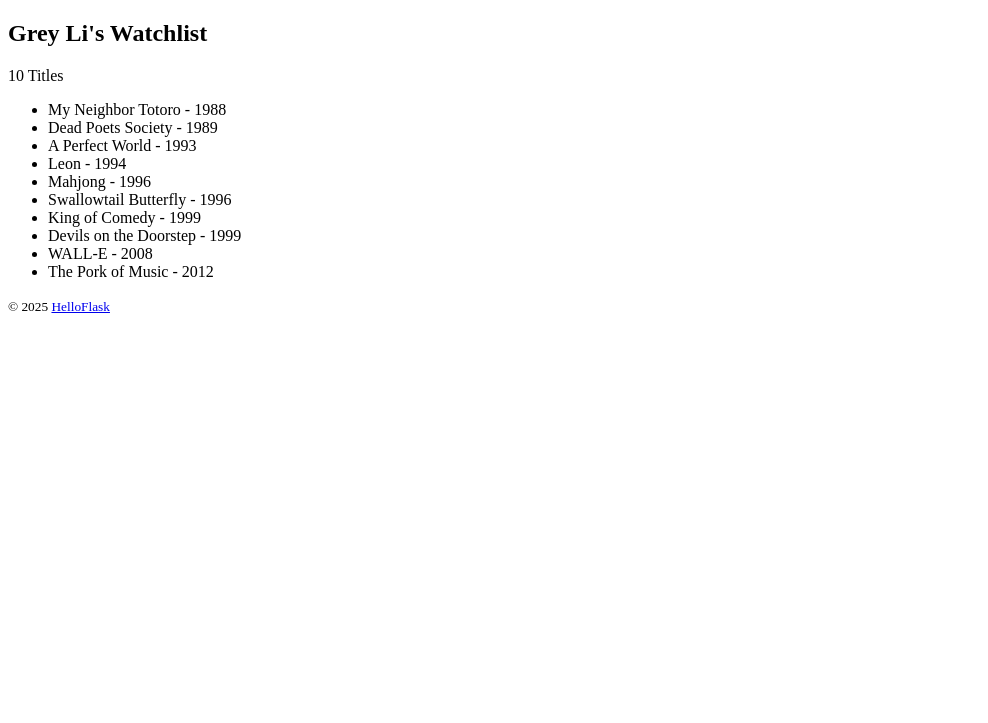
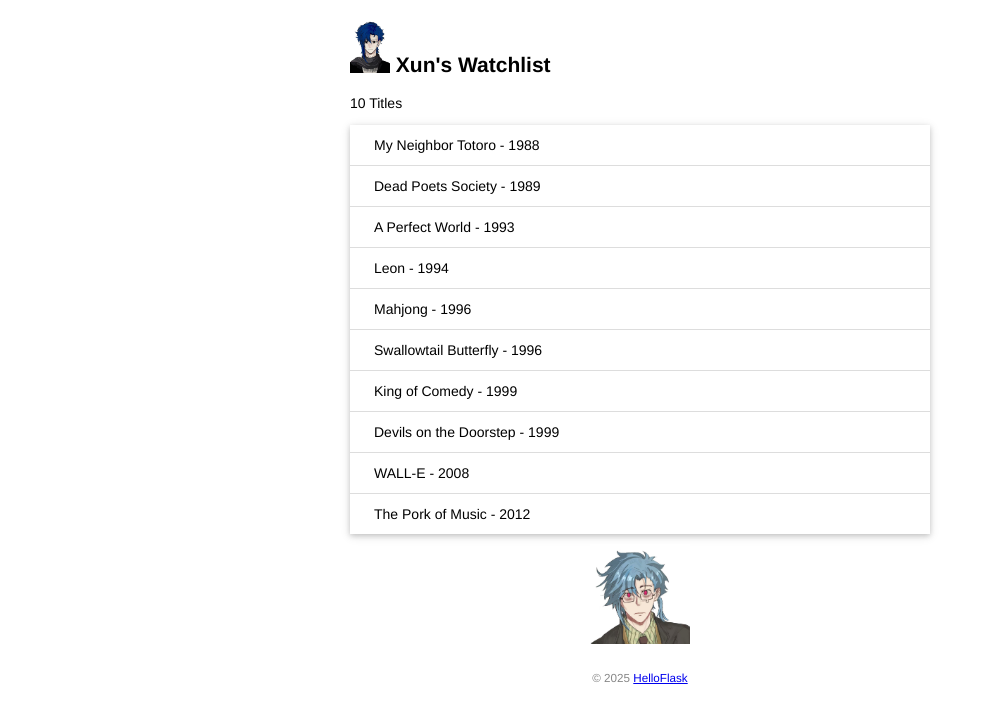
Before and after one commit to xundui/watchlist, a Flask app: page / in a window 1280 px wide. Shown: the top 723 px of the page, without its empty margins (0-988 px from the left). Run offline with Flask 3, Linux system fonts and the light colour scheme.

Commit message:
Add static files

```diff
--- a/app.py
+++ b/app.py
@@ -2,7 +2,7 @@ from flask import Flask, url_for, render_template
 from markupsafe import escape
 app = Flask(__name__)
 
-name = 'Grey Li'
+name = 'Xun'
 movies = [
     {'title': 'My Neighbor Totoro', 'year': '1988'},
     {'title': 'Dead Poets Society', 'year': '1989'},
--- /dev/null
+++ b/static/css/style.css
@@ -0,0 +1,48 @@
+/* 页面整体 */
+body {
+    margin: auto;
+    max-width: 580px;
+    font-size: 14px;
+    font-family: Helvetica, Arial, sans-serif;
+}
+
+/* 页脚 */
+footer {
+    color: #888;
+    margin-top: 15px;
+    text-align: center;
+    padding: 10px;
+}
+
+/* 头像 */
+.xun3 {
+    width: 40px;
+}
+
+/* 电影列表 */
+.movie-list {
+    list-style-type: none;
+    padding: 0;
+    margin-bottom: 10px;
+    box-shadow: 0 2px 5px 0 rgba(0, 0, 0, 0.16), 0 2px 10px 0 rgba(0, 0, 0, 0.12);
+}
+
+.movie-list li {
+    padding: 12px 24px;
+    border-bottom: 1px solid #ddd;
+}
+
+.movie-list li:last-child {
+    border-bottom:none;
+}
+
+.movie-list li:hover {
+    background-color: #f8f9fa;
+}
+
+/* 图片 */
+.xun4 {
+    display: block;
+    margin: 0 auto;
+    height: 100px;
+}
--- a/templates/index.html
+++ b/templates/index.html
@@ -3,15 +3,21 @@
 <head>
     <meta charset="utf-8">
     <title>{{ name }}'s Watchlist</title>
+    <link rel="icon" href="{{ url_for('static', filename='images/xun1.jpg') }}">
+    <link rel="stylesheet" href="{{ url_for('static', filename='css/style.css') }}" type="text/css">
 </head>
 <body>
-    <h2>{{ name }}'s Watchlist</h2>
+    <h2>
+        <img alt="xun3" class="xun3" src="{{ url_for('static', filename='images/xun3.jpg') }}">
+        {{ name }}'s Watchlist
+    </h2>
     <p>{{ movies|length }} Titles</p>
-    <ul>
+    <ul  class="movie-list">
         {% for movie in movies %}
         <li>{{ movie.title }} - {{ movie.year }}</li>
         {% endfor %}
     </ul>
+    <img alt="xun4" class="xun4" src="{{ url_for('static', filename='images/xun4.jpg') }}">
     <footer>
         <small>&copy; 2025 <a href="https://helloflask.com/book/3">HelloFlask</a> </small>
     </footer>
```
Also changed, not shown: static/images/xun1.jpg (added), static/images/xun2.jpg (added), static/images/xun3.jpg (added), static/images/xun4.jpg (added), 1 other file.
